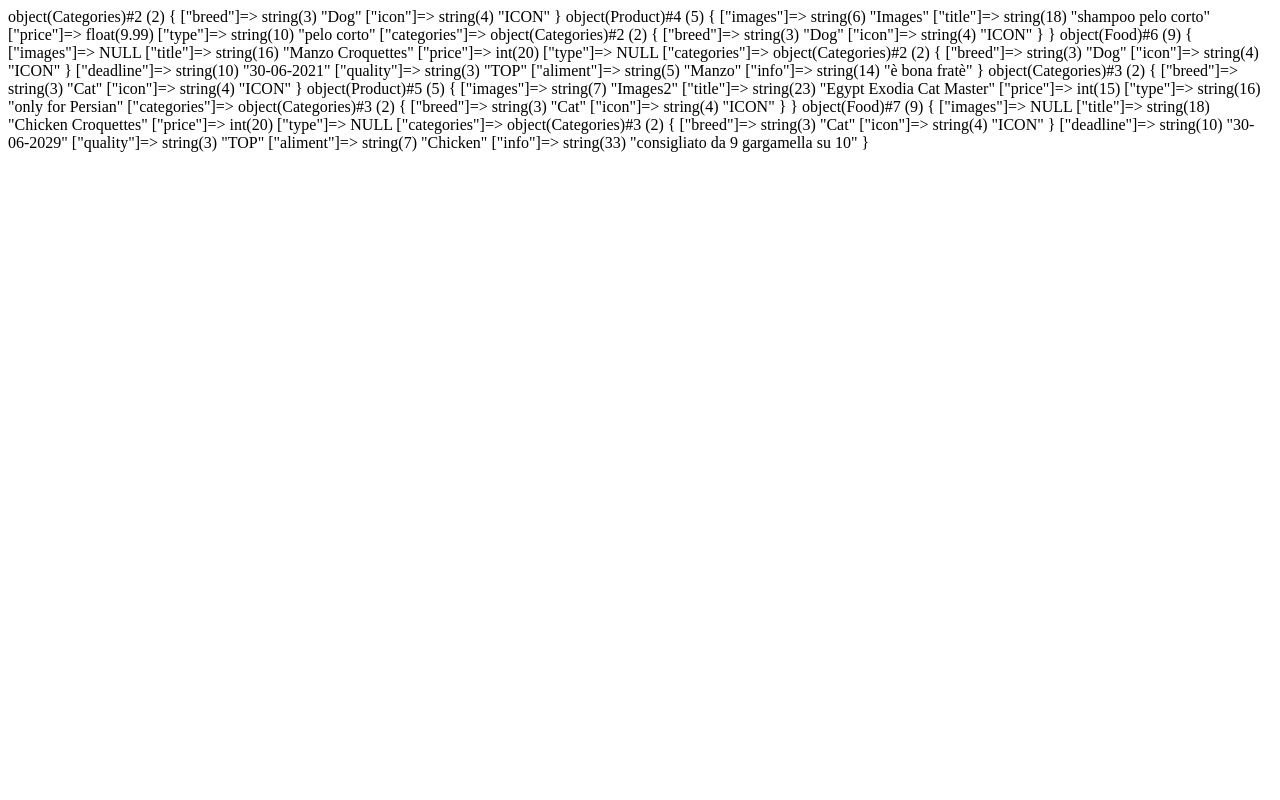
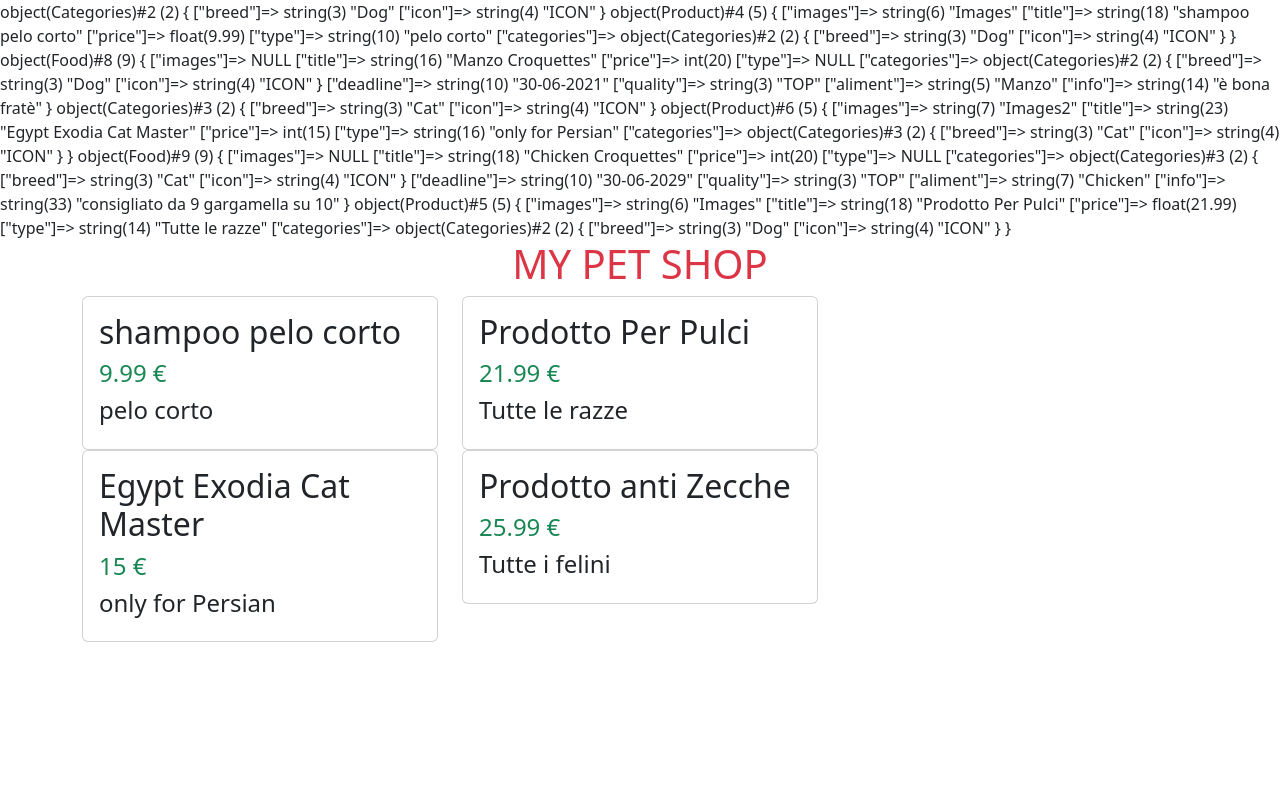
Before and after one commit to VLuca997/php-oop-2, a PHP site: page / in a window 1280 px wide. Run offline with PHP 8.4, Linux system fonts and the light colour scheme.

Commit message:
pulizia codice, Add classe Array, Add Inith HTML+Bootstrap, sto indietro ma recupererò velocemente buonanotte

```diff
--- /dev/null
+++ b/arrayList.php
@@ -0,0 +1,9 @@
+<?php
+require_once __DIR__ .'/mydb.php';
+
+$DogProducts = [
+    $dogShampoo,$antiFlea,
+];
+$CatProducts = [
+    $catShampoo,$antiZecche
+];
--- a/index.php
+++ b/index.php
@@ -1,58 +1,111 @@
 <?php
-// food-php,toys.php,petBed.php, se non hanno un proprio costruttore, ereditano i parametri della superclasse ( Product di product.php)
-require_once __DIR__ . '/classes/categories.php';
-require_once __DIR__ . '/classes/food.php';// extend product.php  $title,$aliment,$info,$quality,$deadline,$prices,$categories
-require_once __DIR__ . '/classes/toys.php';// extend product.php
-require_once __DIR__ . '/classes/petBed.php';// extend product.php
-require_once __DIR__ . '/classes/product.php';// ordine: images,name,price,kg,categories.
+    require_once __DIR__ . '/mydb.php';
+    require_once __DIR__ . '/arrayList.php';
 
-
-$dogCategories = new Categories('Dog','ICON');
-$catCategories = new Categories('Cat','ICON');
-
-//Product
-$dogShampoo = new Product // ordine: images,name,price,type,categories.
-(
-    'Images',
-    'shampoo pelo corto',
-    9.99,
-    'pelo corto',
-    $dogCategories,
-);
-$catShampoo = new Product
-(
-    'Images2',
-    "Egypt Exodia Cat Master",
-    15,
-    'only for Persian',
-    $catCategories,
-);
-
-//food
-$dogFood = new Food // order: $title,$aliment,$info,$quality,$deadline,$prices,$categories
-(
-
-    'Manzo Croquettes',
-    'Manzo',
-    'è bona fratè',
-    'TOP',
-    '30-06-2021',
-    20,
-    $dogCategories
-);
-$catFood = new Food
-(
-    'Chicken Croquettes',
-    'Chicken',
-    'consigliato da 9 gargamella su 10',
-    'TOP',
-    '30-06-2029',
-    20,
-    $catCategories
-);
 var_dump($dogCategories);
 var_dump($dogShampoo);
 var_dump($dogFood);
 var_dump($catCategories);
 var_dump($catShampoo);
 var_dump($catFood);
+var_dump($antiFlea);
+?>
+<!DOCTYPE html>
+<html lang="en">
+<head>
+    <meta charset="UTF-8">
+    <meta name="viewport" content="width=device-width, initial-scale=1.0">
+    <!-- TITOLO PAGE -->
+    <title>OOP 2</title>
+
+    <!-- FONT AWESOME -->
+    <link rel="stylesheet" href="https://cdnjs.cloudflare.com/ajax/libs/font-awesome/6.4.0/css/all.min.css" integrity="sha512-iecdLmaskl7CVkqkXNQ/ZH/XLlvWZOJyj7Yy7tcenmpD1ypASozpmT/E0iPtmFIB46ZmdtAc9eNBvH0H/ZpiBw==" crossorigin="anonymous" referrerpolicy="no-referrer" />
+
+    <!-- FONT GOOGLE -->
+    <link rel="preconnect" href="https://fonts.googleapis.com">
+    <link rel="preconnect" href="https://fonts.gstatic.com" crossorigin>
+    <link href="https://fonts.googleapis.com/css2?family=Ubuntu:ital,wght@0,300;0,400;0,500;0,700;1,300;1,400;1,500;1,700&display=swap" rel="stylesheet">
+
+    <!-- CDN -->
+    <link rel="stylesheet" href="https://cdnjs.cloudflare.com/ajax/libs/font-awesome/6.4.0/css/all.min.css" integrity="sha512-iecdLmaskl7CVkqkXNQ/ZH/XLlvWZOJyj7Yy7tcenmpD1ypASozpmT/E0iPtmFIB46ZmdtAc9eNBvH0H/ZpiBw==" crossorigin="anonymous" referrerpolicy="no-referrer" />
+
+    <!-- BOOTSTRAP -->
+    <link rel="stylesheet" href="https://cdn.jsdelivr.net/npm/bootstrap@5.3.0/dist/css/bootstrap.min.css">
+
+    <!-- CSS -->
+
+    <link rel="stylesheet" href="css/style.css">
+
+
+</head>
+<body>
+    <div class="container">
+            <header>
+                <h1 class="text-danger text-center">MY PET SHOP</h1>
+            </header>
+            <div class="row">
+                <?php
+                foreach ($DogProducts as $DogProduct) { ?>
+                <div class="col-4">
+                    <div class="card">
+                        <div class="card-body">
+
+                            <h2>
+                                <?= $DogProduct->title ; ?>
+                            </h2>
+                            <h4 class="text-success">
+                                <?= $DogProduct->price ; ?> €
+                            </h4>
+                            <h4>
+                                <?= $DogProduct->type ; ?>
+                            </h4>
+                        </div>
+                    </div>
+
+                </div>
+                <?php }?>
+            </div>
+            <div class="row">
+                <?php
+                foreach ($CatProducts as $CatProduct) { ?>
+                <div class="col-4">
+                    <div class="card">
+                        <div class="card-body">
+
+                            <h2>
+                                <?= $CatProduct->title ; ?>
+                            </h2>
+                            <h4 class="text-success">
+                                <?= $CatProduct->price ; ?> €
+                            </h4>
+                            <h4>
+                                <?= $CatProduct->type ; ?>
+                            </h4>
+                        </div>
+                    </div>
+
+                </div>
+                <?php }?>
+            </div>
+        </div>
+
+
+
+
+
+
+
+
+
+
+
+
+
+    <!-- JS SCRIPT.JS -->
+    <script type="text/javascript" src="js/script.js"></script>
+
+    <!-- JS BOOTSTRAP -->
+    <script src="https://cdn.jsdelivr.net/npm/bootstrap@5.3.0/dist/js/bootstrap.bundle.min.js"></script>
+
+</body>
+</html>
--- /dev/null
+++ b/mydb.php
@@ -0,0 +1,71 @@
+<?php
+    // food-php,toys.php,petBed.php, se non hanno un proprio costruttore, ereditano i parametri della superclasse ( Product di product.php)
+require_once __DIR__ . '/classes/categories.php';
+require_once __DIR__ . '/classes/food.php';// extend product.php  $title,$aliment,$info,$quality,$deadline,$prices,$categories
+require_once __DIR__ . '/classes/toys.php';// extend product.php
+require_once __DIR__ . '/classes/petBed.php';// extend product.php
+require_once __DIR__ . '/classes/product.php';// ordine: images,name,price,kg,categories.
+
+
+$dogCategories = new Categories('Dog','ICON');
+$catCategories = new Categories('Cat','ICON');
+
+//Product
+$dogShampoo = new Product // ordine: images,title,price,type,categories.
+(
+    'Images',
+    'shampoo pelo corto',
+    9.99,
+    'pelo corto',
+    $dogCategories,
+);
+$antiFlea = new Product // ordine: images,title,price,type,categories.
+(
+    'Images',
+    'Prodotto Per Pulci',
+    21.99,
+    'Tutte le razze',
+    $dogCategories,
+);
+
+
+$catShampoo = new Product
+(
+    'Images2',
+    "Egypt Exodia Cat Master",
+    15,
+    'only for Persian',
+    $catCategories,
+);
+$antiZecche = new Product // ordine: images,title,price,type,categories.
+(
+    'Images',
+    'Prodotto anti Zecche',
+    25.99,
+    'Tutte i felini',
+    $catCategories,
+);
+//food
+$dogFood = new Food // order: $title,$aliment,$info,$quality,$deadline,$prices,$categories
+(
+
+    'Manzo Croquettes',
+    'Manzo',
+    'è bona fratè',
+    'TOP',
+    '30-06-2021',
+    20,
+    $dogCategories
+);
+
+
+$catFood = new Food
+(
+    'Chicken Croquettes',
+    'Chicken',
+    'consigliato da 9 gargamella su 10',
+    'TOP',
+    '30-06-2029',
+    20,
+    $catCategories
+);
```
